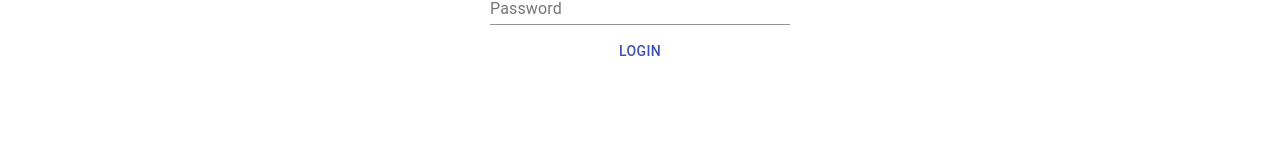
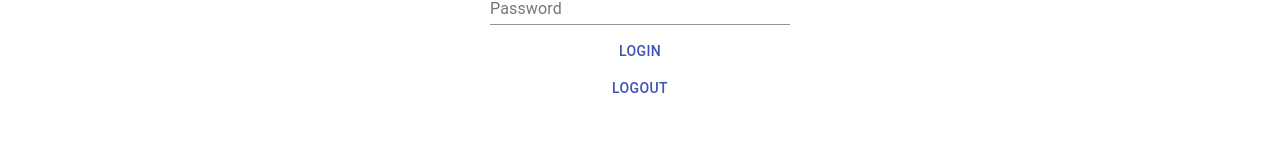
Before and after one commit to markohanesian/armenian-names, a React (Create React App) app: page /login in a window 1280 px wide. Shown: the part 389-549 px from the top of the page. Built offline with nearby package versions, Linux system fonts and the light colour scheme.

Commit message:
Added placeholder logout button

```diff
--- a/src/components/Login.js
+++ b/src/components/Login.js
@@ -1,6 +1,9 @@
 import React from "react";
 import { Grid, Button, TextField } from "@material-ui/core";
+// additional styling
 import "../App.css";
+// Firebase app config
+import app from '../base';
 
 const Login = () => {
     return (
@@ -12,6 +15,9 @@ const Login = () => {
                     <Button href="#text-buttons" color="primary">
                         Login
                     </Button>
+                    <Button onClick={() => app.auth().signOut()} href="#text-buttons" color="primary">
+                        Logout
+                    </Button>
                 </Grid>
             </Grid>
         </div>
```
